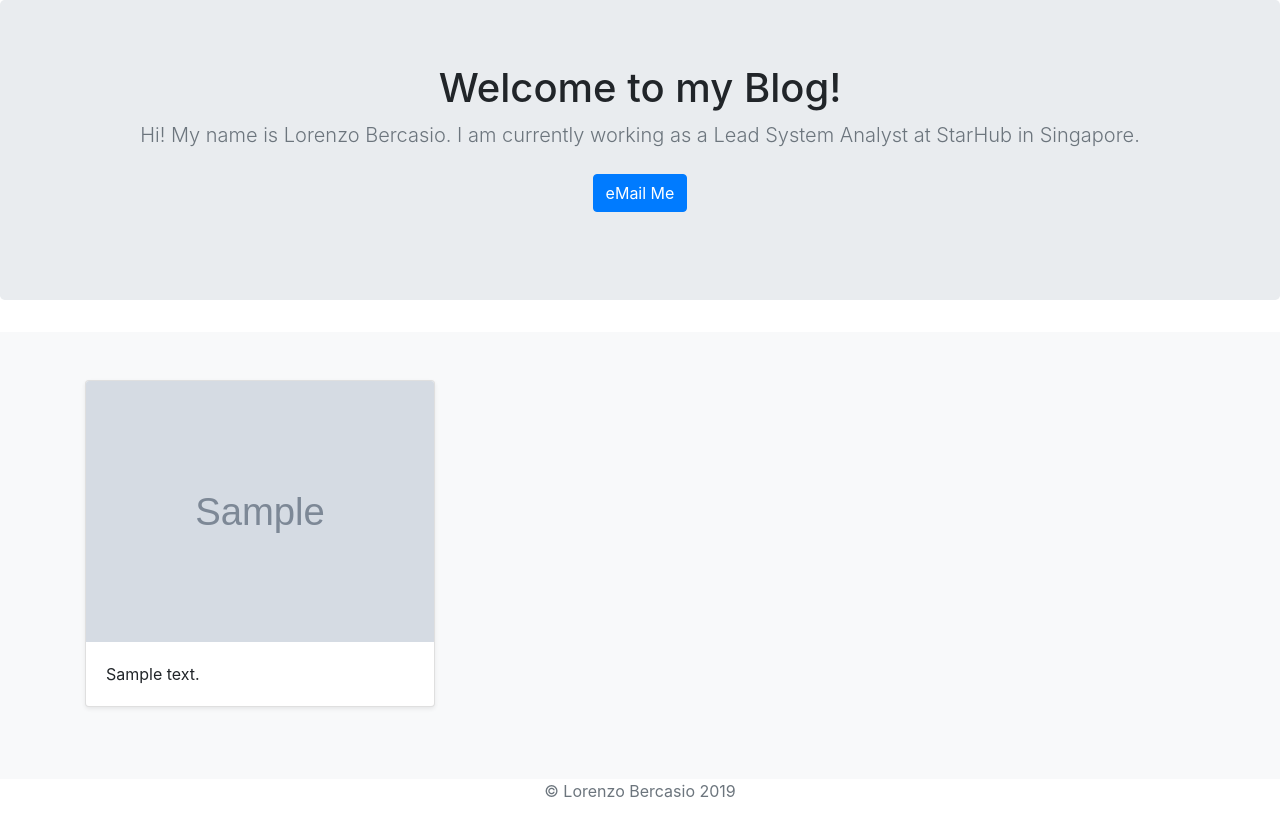
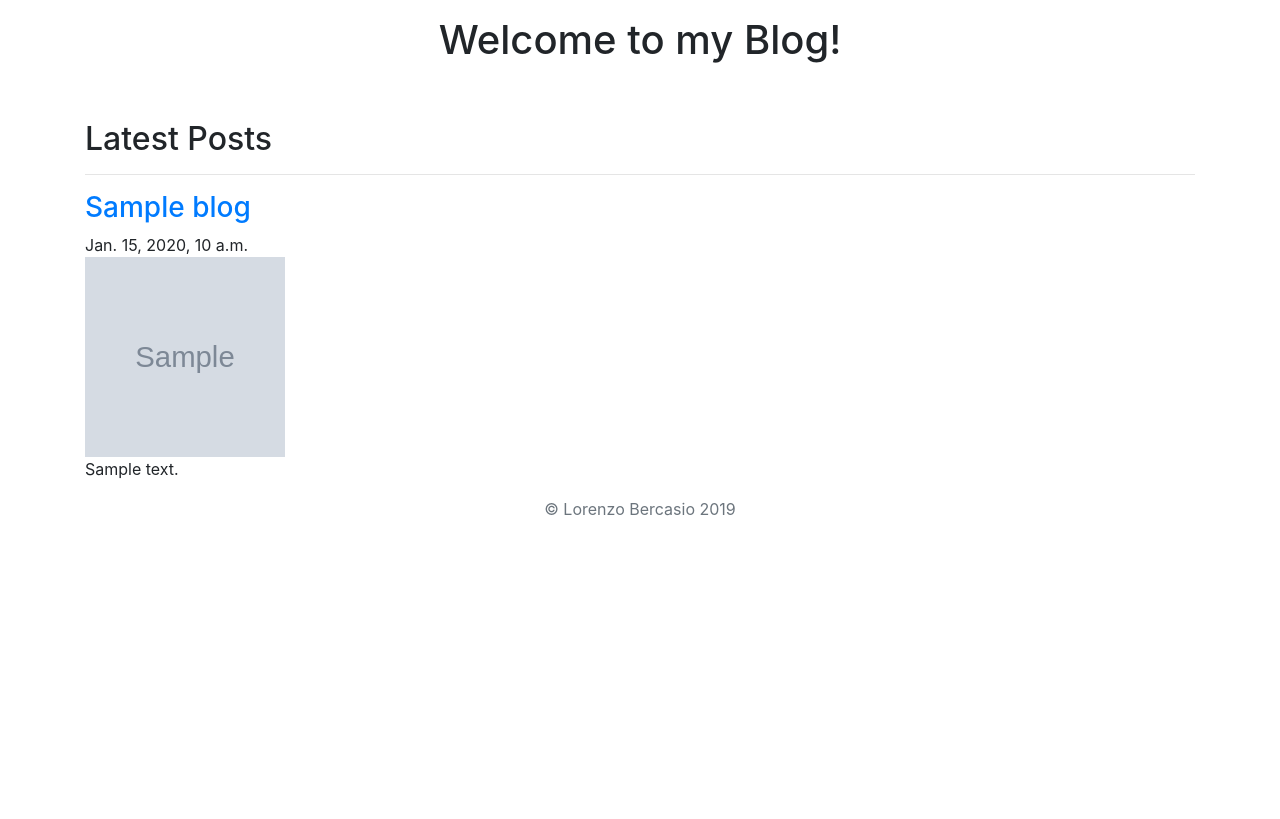
Before and after one commit to enzobercasio/webportfolio, a Django app: template blog/templates/blog/myblogs.html in a window 1280 px wide. Shown: the part 56-875 px from the top of the page. After the commit the page ends 572 px from the top, so only its background shows below. Run offline with Django 3.2, Linux system fonts and the light colour scheme; the template is opened without the code that fills it: most values are stand-ins (such as "Sample title", 1, 10 or a date in 2020); grey boxes marked "Sample" are stand-in pictures; data that the repository does not hold is empty; some libraries are stand-ins or nearby versions.

Commit message:
Added blog detail

```diff
--- /dev/null
+++ b/blog/templates/blog/detail.html
@@ -0,0 +1 @@
+{{ blog.title }}
--- a/blog/templates/blog/myblogs.html
+++ b/blog/templates/blog/myblogs.html
@@ -61,37 +61,23 @@
 </header>
 
 <main role="main">
+    <div class="container">
+    <h1 class="text-center pt-3">Welcome to my Blog!</h1>
+    <br />
+    <br />
+    <h2>Latest Posts</h2>
+    <hr />
 
-  <section class="jumbotron text-center">
-    <div class="container">
-      <h1 class="jumbotron-heading">Welcome to my Blog!</h1>
-      <p class="lead text-muted">Hi! My name is Lorenzo Bercasio. I am currently working as a Lead System Analyst at StarHub in Singapore.</p>
-      <p>
-        <a href="mailto:lorenzo.s.bercasio@hotmail.com" class="btn btn-primary my-2">eMail Me</a>
-      </p>
+    {% for blog in blogs.all %}
+    <a href="#"><h3>{{ blog.title }}</h3></a>
+    {{ blog.pub_date_short }}
+    <br/>
+    <img class="image-fluid" src="{{ blog.image.url }}" height=200 width=200></img>
+    <br />
+    <p>{{ blog.summary}}</p>
+    {% endfor %}
+
     </div>
-  </section>
-
-  <div class="album py-5 bg-light">
-    <div class="container">
-
-      <div class="row">
-
-        {% for job in jobs.all %}
-        <div class="col-md-4">
-          <div class="card mb-4 shadow-sm">
-            <img class="card-img-top" src="{{ job.image.url }}" />
-            <div class="card-body">
-              <p class="card-text"> {{ job.summary }}</p>
-            </div>
-          </div>
-        </div>
-        {% endfor %}
-        </div>
-      </div>
-    </div>
-  </div>
-
 </main>
 
 <footer class="text-muted">
--- a/blog/urls.py
+++ b/blog/urls.py
@@ -3,4 +3,5 @@ from . import views
 
 urlpatterns = [
     path('',views.myblogs, name='myblogs'),
+    path('<int:blog_id>/',views.detail,name='detail'),
 ]
```
Also changed, not shown: blog/models.py (+9 -0 lines), blog/views.py (+9 -2 lines).
